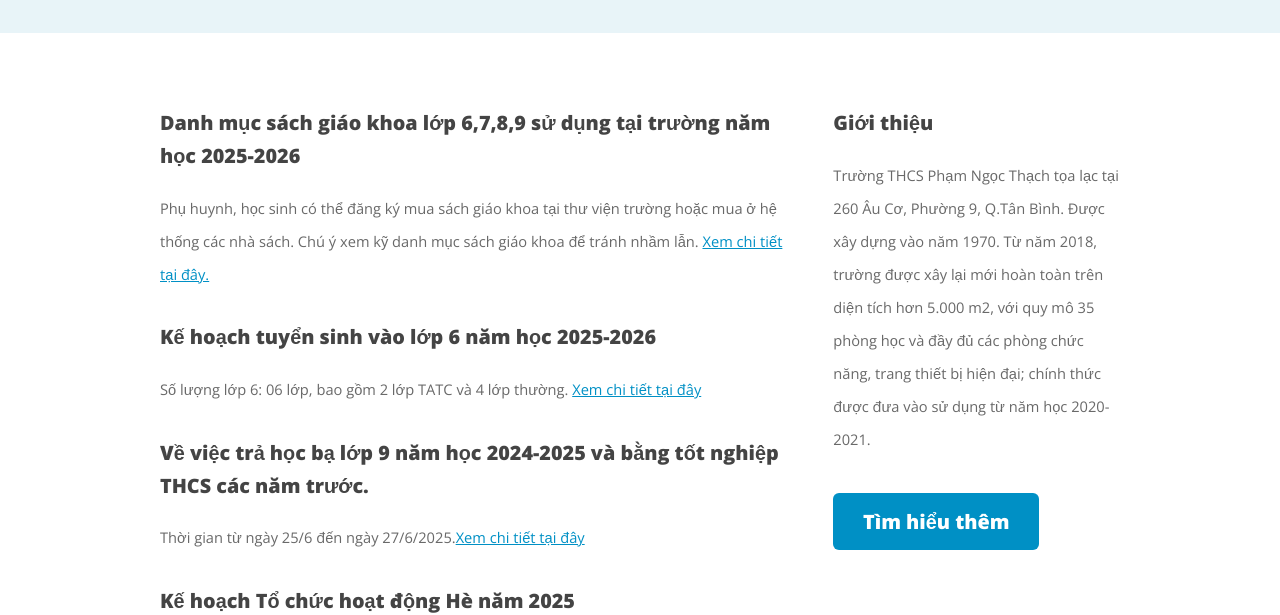
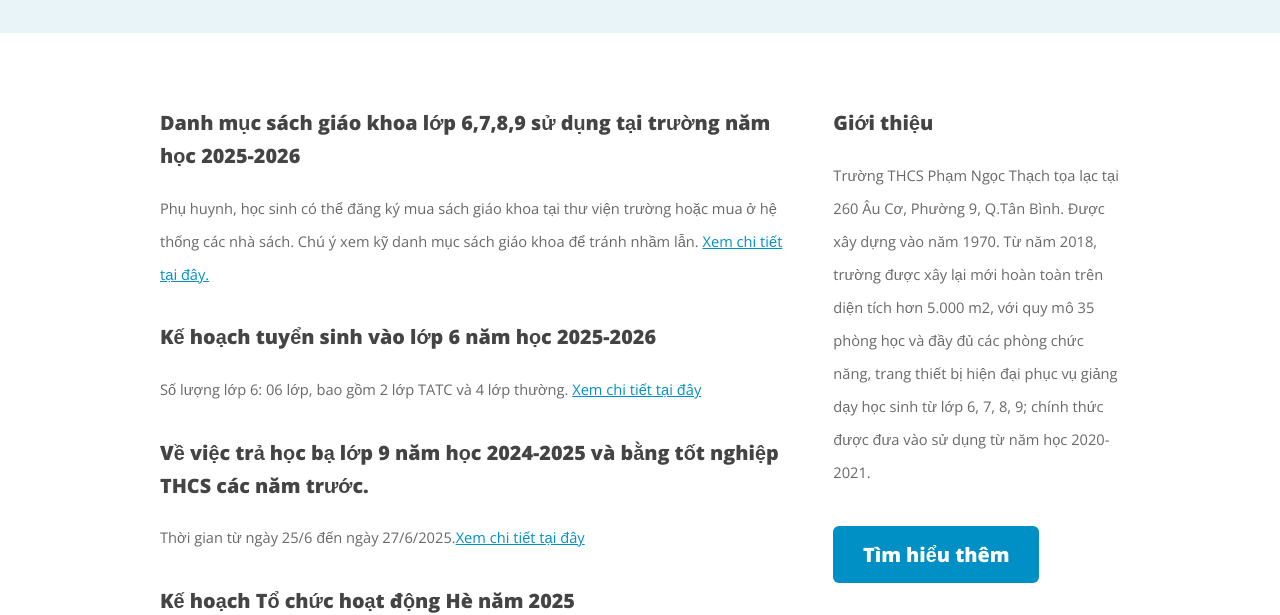
Before and after one commit to thcspnt/site, a plain HTML site: page index.html in a window 1280 px wide. Shown: the part 186-801 px from the top of the page. Drawn offline with nearby package versions, Linux system fonts and the light colour scheme.

Commit message:
Update index.html

```diff
--- a/index.html
+++ b/index.html
@@ -67,7 +67,7 @@
 									<!-- Sidebar -->
 										<section>
 											<h3>Giới thiệu</h3>
-											<p>Trường THCS Phạm Ngọc Thạch tọa lạc tại 260 Âu Cơ, Phường 9, Q.Tân Bình. Được xây dựng vào năm 1970. Từ năm 2018, trường được xây lại mới hoàn toàn trên diện tích hơn 5.000 m2, với quy mô 35 phòng học và đầy đủ các phòng chức năng, trang thiết bị hiện đại; chính thức được đưa vào sử dụng từ năm học 2020-2021.</p>
+											<p>Trường THCS Phạm Ngọc Thạch tọa lạc tại 260 Âu Cơ, Phường 9, Q.Tân Bình. Được xây dựng vào năm 1970. Từ năm 2018, trường được xây lại mới hoàn toàn trên diện tích hơn 5.000 m2, với quy mô 35 phòng học và đầy đủ các phòng chức năng, trang thiết bị hiện đại phục vụ giảng dạy học sinh từ lớp 6, 7, 8, 9; chính thức được đưa vào sử dụng từ năm học 2020-2021.</p>
 											<footer>
 												<a href="https://thcsphamngocthach.hcm.edu.vn/lich-su-nha-truong/truong-thcs-pham-ngoc-thach/ct/71379/667861" class="button icon solid fa-info-circle">Tìm hiểu thêm</a>
 											</footer>
```
